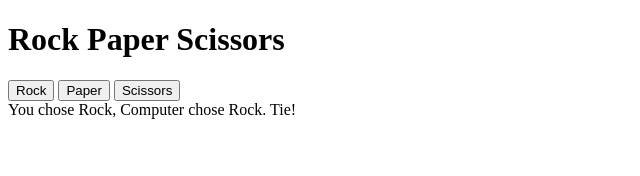
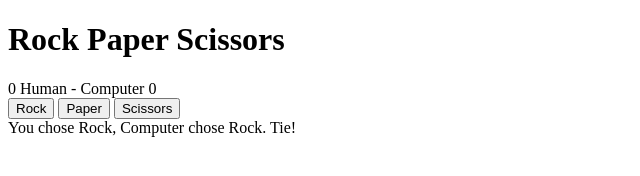
Before and after one commit to BishBashBosh888/rock-paper-scissors, a plain HTML site: page index.html in a window 1280 px wide. Both pictures are taken after a click on the button "Rock". Shown: the whole page, without its empty margins (0-640 px from the left). Drawn offline with Linux system fonts and the light colour scheme.

Commit message:
added scoreboard to track human's and computer's score

```diff
--- a/index.html
+++ b/index.html
@@ -9,6 +9,7 @@
     <body>
         <div class="container">
             <h1>Rock Paper Scissors</h1>
+            <div class="score" id="score">0 Human - Computer 0</div>
             <div class="choices">
                 <button class="choice" id="Rock">Rock</button>
                 <button class="choice" id="Paper">Paper</button>
--- a/script.js
+++ b/script.js
@@ -1,5 +1,8 @@
 const buttons = document.querySelectorAll('.choices button');
 const result = document.getElementById('result');
+const scoreText = document.getElementById('score');
+let humanScore = 0;
+let computerScore = 0;
 
 const choices = ['Rock', 'Paper', 'Scissors'];
 
@@ -16,14 +19,20 @@ function getWinner(userChoice, computerChoice){
         (userChoice === 'Paper' && computerChoice === 'Rock') ||
         (userChoice === 'Scissors' && computerChoice === 'Paper')
     ) {
+        humanScore++;
         return "You win!";
     } else {
+        computerScore++;
         return "You lose!";
     }
 }
 
 function updateResult(userChoice, computerChoice, gameResult){
     result.textContent = `You chose ${userChoice}, Computer chose ${computerChoice}. ${gameResult}`;
+}
+
+function updateScoreText(humanScore,computerScore){
+    scoreText.textContent = `${humanScore} Human - Computer ${computerScore}`
 }
 
 buttons.forEach(button => {
@@ -33,6 +42,7 @@ buttons.forEach(button => {
         const computerChoice = getComputerChoice();
         console.log(computerChoice);
         const gameResult = getWinner(userChoice, computerChoice);
+        updateScoreText(humanScore,computerScore);
         updateResult(userChoice, computerChoice, gameResult)
     })
 });
```
